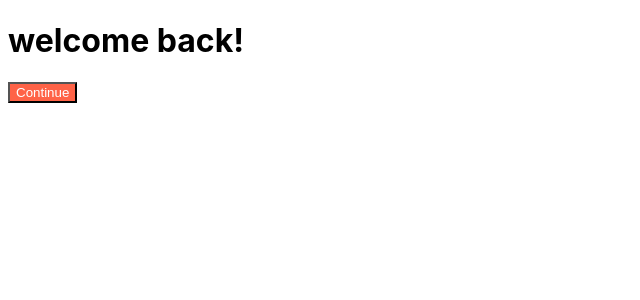
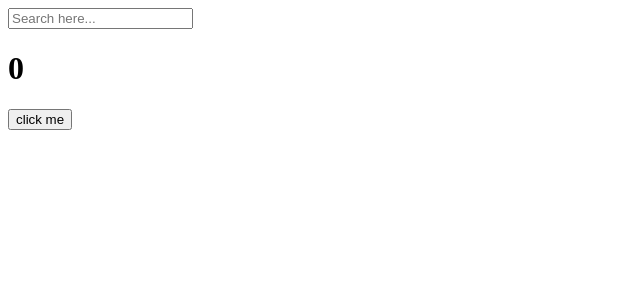
Before and after one commit to JiyuChoi/React-Movie-App, a React (Create React App) app in the folder react-movie-app/: page / in a window 1280 px wide. Shown: the top 300 px of the page, without its empty margins (0-640 px from the left). Built offline with nearby package versions, Linux system fonts and the light colour scheme; the HTML template or start-up script is replaced by a standard one.

Commit message:
Using useEffect

```diff
--- a/react-movie-app/src/App.js
+++ b/react-movie-app/src/App.js
@@ -1,11 +1,32 @@
 import Button from "./Button";
 import styles from "./App.module.css"
 
+import { useState, useEffect } from "react";
+
 function App() {
+  const [counter, setValue] = useState(0);
+  const [keyword, setKeyword] = useState("");
+  const onClick = () => setValue((prev) => prev + 1);
+  const onChange = (event) => setKeyword(event.target.value);
+  useEffect(() => {
+    console.log("I run only once.");
+  }, []);
+  useEffect(() => {
+    if (keyword !== "" && keyword.length > 5) {
+      console.log("I run when 'keyword' changes.");
+    }
+  }, [keyword]); // keyword가 변할 때만 실행됨
+  useEffect(() => {
+    console.log("I run when 'counter' changes.");
+  }, [counter]); // counter가 변할 때만 실행됨
+  useEffect(() => {
+    console.log("I run when 'keyword & counter' changes.");
+  }, [keyword, counter]); // 두 개의 state가 변할 때
   return (
     <div>
-      <h1 className={styles.title}>welcome back!</h1>
-      <Button text={"Continue"} />
+      <input type="text" value={keyword} onChange={onChange} placeholder='Search here...'></input>
+      <h1>{counter}</h1>
+      <button onClick={onClick}>click me</button>
     </div>
   );
 }
```
